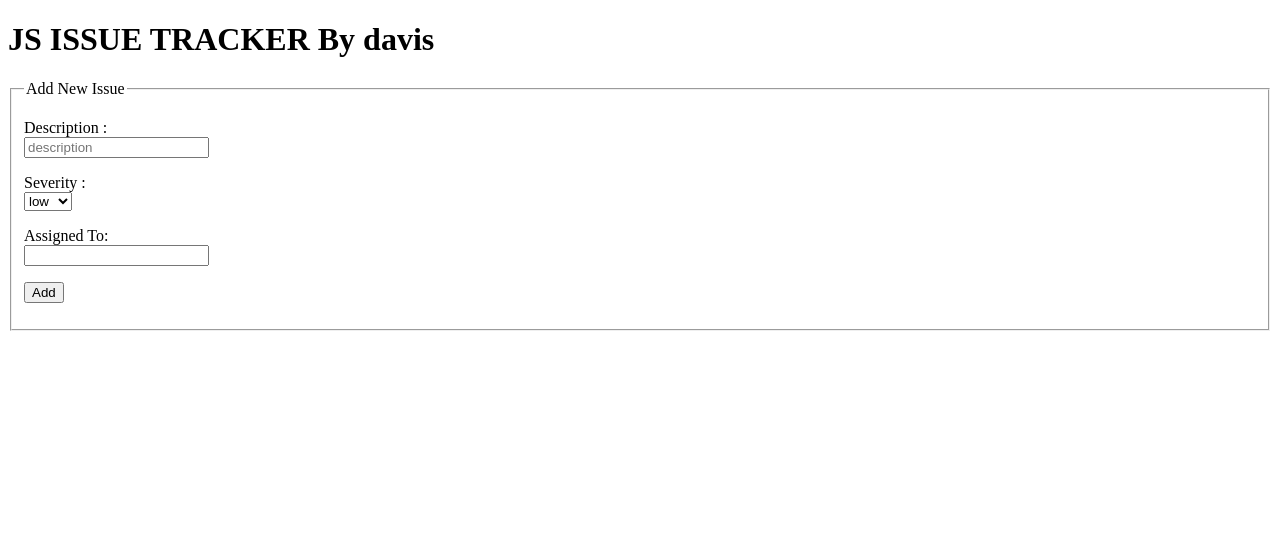
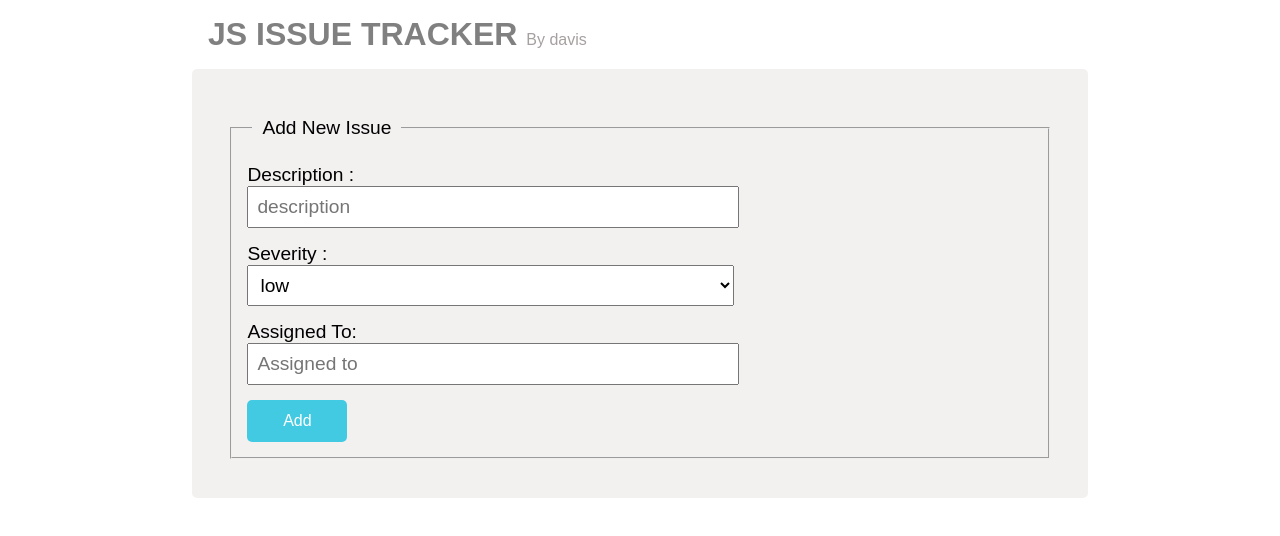
Before and after one commit to OCHIENGDAVIS/isssue-tracker, a plain HTML site: page index.html in a window 1280 px wide. Drawn offline with Linux system fonts and the light colour scheme.

Commit message:
styled the add issue form

```diff
--- a/assets/css/main.css
+++ b/assets/css/main.css
@@ -0,0 +1,63 @@
+*{
+    padding: 0;
+    margin: 0;
+}
+body{
+font-family: Arial, Helvetica, sans-serif;
+}
+.container{
+    width: 70%;
+    margin: auto;
+}
+h1{
+    padding: 1rem;
+    color: gray;
+}
+h1 span{
+    font-size: 1rem;
+    font-weight: normal;
+    color: rgb(167, 160, 160);
+}
+main{
+    padding: 1.2rem;
+    background: rgb(243, 240, 240);
+    border-radius: 5px;
+}
+legend{
+    font-size: 1.2rem;
+    padding: 10px;
+    margin-left: 20px;
+;
+}
+p{
+    font-size: 1.2rem;
+    margin: 15px;
+}
+form {
+    padding: 1.2rem;
+}
+form input{
+    width: 60%;
+    padding: 8px ;
+}
+select{
+    font-size: 1.2rem;
+    width: 62%;
+    padding: 8px;
+}
+input[placeholder]{
+    font-size: 1.2rem;
+}
+button{
+    padding: 12px 12px;
+    color: white;
+    background: rgba(46, 199, 226, 0.897);
+    font-size: 1rem;
+    border-radius: 5px;
+    border: none;
+    width: 100px;
+    cursor: pointer;
+}
+button:hover{
+    background: rgba(10, 143, 167, 0.897);
+}
--- a/index.html
+++ b/index.html
@@ -4,6 +4,7 @@
     <meta charset="UTF-8">
     <meta name="viewport" content="width=device-width, initial-scale=1.0">
     <title>Issue Tracker</title>
+    <link rel="stylesheet" href="./assets/css/main.css">
 </head>
 <body>
     <div class="container">
@@ -17,20 +18,20 @@
                 <fieldset>
                     <legend>Add New Issue</legend>
                     <p> Description :  <br>
-                        <input type="text" placeholder="description">
+                        <input type="text" placeholder="description" name="description" id="description">
                     </p>
                     <p> Severity : <br>
-                        <select name="" id="">
+                        <select name="severity" id="seerity">
                             <option value="low">low</option>
                             <option value="medium">low</option>
                             <option value="high">high</option>
                         </select>
                     </p>
                     <p> Assigned To: <br>
-                        <input type="text">
+                        <input type="text" placeholder="Assigned to" name="assingedto" id="assignedto">
                     </p>
                     <p>
-                        <button type="submit">Add</button>
+                        <button type="submit" name="submit" id="submit">Add</button>
                     </p>
 
                 </fieldset>
```
